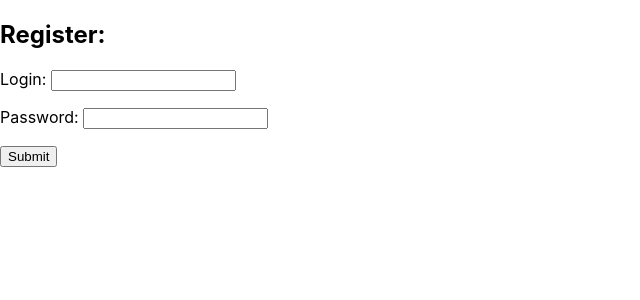
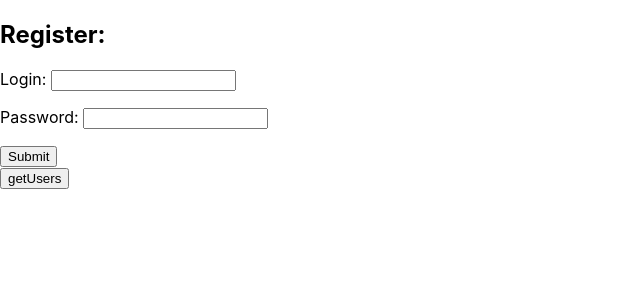
Before and after one commit to MJSasha/important-information, a React (Create React App) app in the folder FrontEnd/src/main/ui/ii-app/: page / in a window 1280 px wide. Shown: the top 300 px of the page, without its empty margins (0-640 px from the left). Built offline with nearby package versions, Linux system fonts and the light colour scheme.

Commit message:
token test

```diff
--- a/FrontEnd/src/main/ui/ii-app/package.json
+++ b/FrontEnd/src/main/ui/ii-app/package.json
@@ -10,6 +10,7 @@
     "@testing-library/react": "^13.3.0",
     "@testing-library/user-event": "^13.5.0",
     "axios": "^0.27.2",
+    "js-cookie": "^3.0.1",
     "react": "^18.1.0",
     "react-dom": "^18.1.0",
     "react-scripts": "^5.0.1",
--- a/FrontEnd/src/main/ui/ii-app/src/Register/Register.js
+++ b/FrontEnd/src/main/ui/ii-app/src/Register/Register.js
@@ -1,5 +1,6 @@
 import React, { useState } from 'react'
 import axios from 'axios';
+import Cookies from 'js-cookie';
 
 const DOMEN_SERVER = 'http://localhost:8080/api';
 
@@ -29,20 +30,29 @@ function Register(){
                 password: register.password,
             })
             .then(token => {
-                if (token) {
-                    localStorage.setItem('token', token);
-                    alert("Success", token)
+                    console.log(token.data)
+                    Cookies.set('token', token.data, {expires: 730});
+                    alert("Success = " + token.data)
                     // next step after auth
                     // window.location.href = DOMEN_SITE + "/auth"
-                } else { // why it's here??
-                    alert("Fail", token)
-                }
             })
             .catch(err => {
                 alert(err)
             })
+    }
 
+    const getAllUsers = event => {
+        event.preventDefault();
+
+        axios.get(DOMEN_SERVER + "/users")
+        .then(response => {
+            console.log(response.data)
+        })
+        .catch(err => {
+            console.log(err)
+        })
     }
+
     return (
         <div className="form">
             <h2>Register:</h2>
@@ -63,7 +73,12 @@ function Register(){
                 /></p>
                 <input type="submit"/>
             </form>
+            <form onSubmit={getAllUsers}>
+                <input type="submit" value="getUsers"/>
+            </form>
+
         </div>
+
     )
 }
 
```
Also changed, not shown: 1 other file (tests, documents, lock files or other folders).
